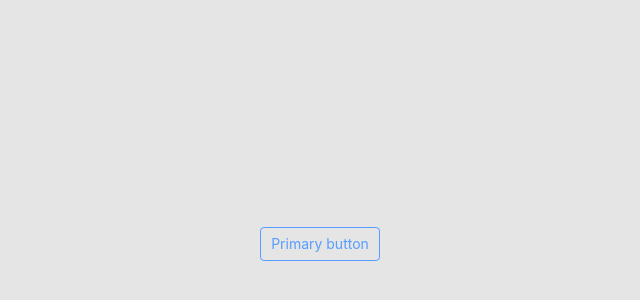
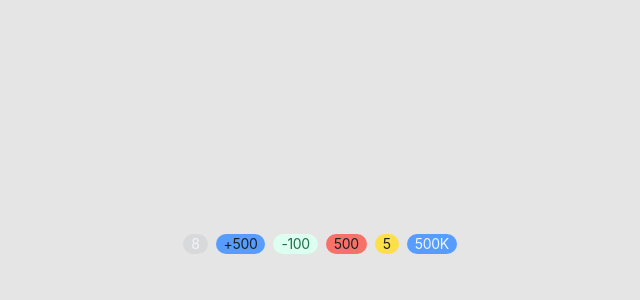
Before and after one commit to karthi13/vue-atlassian-ui-components, a Vue app: page / in a window 1280 px wide. Shown: the part 156-456 px from the top of the page, without its empty margins (320-960 px from the left). Built offline with nearby package versions, Linux system fonts and the light colour scheme.

Commit message:
chore: refactor

```diff
--- a/src/App.vue
+++ b/src/App.vue
@@ -1,9 +1,9 @@
 <template>
-  <div>
-    <Button />
+  <div class="flex flex-col w-full gap-2">
+    <Badge />
   </div>
 </template>
 
 <script setup lang="ts">
-import Button from './showcase/Button.vue'
+import Badge from './showcase/Badge.vue'
 </script>
--- a/src/components/Avatar/Avatar.vue
+++ b/src/components/Avatar/Avatar.vue
@@ -7,6 +7,3 @@
     />
   </div>
 </template>
-
-<script setup lang="ts">
-</script>
--- a/src/showcase/Kbd.vue
+++ /dev/null
@@ -1,15 +0,0 @@
-<template>
-  <div class="flex flex-col gap-y-2">
-    <Kbd :keys="['command', 'shift']">K</Kbd>
-    <Kbd :keys="['shift']">P</Kbd>
-    <Kbd :keys="['command', 'shift']">K</Kbd>
-    <Kbd :keys="['command', 'enter']"></Kbd>
-    <Kbd :keys="['command', 'shift']">K</Kbd>
-    <Kbd :keys="['command', 'shift']">K</Kbd>
-    <Kbd :keys="['command', 'shift']">K</Kbd>
-  </div>
-</template>
-
-<script setup lang="ts">
-import Kbd from '../components/Kbd/Kbd.vue'
-</script>
```
